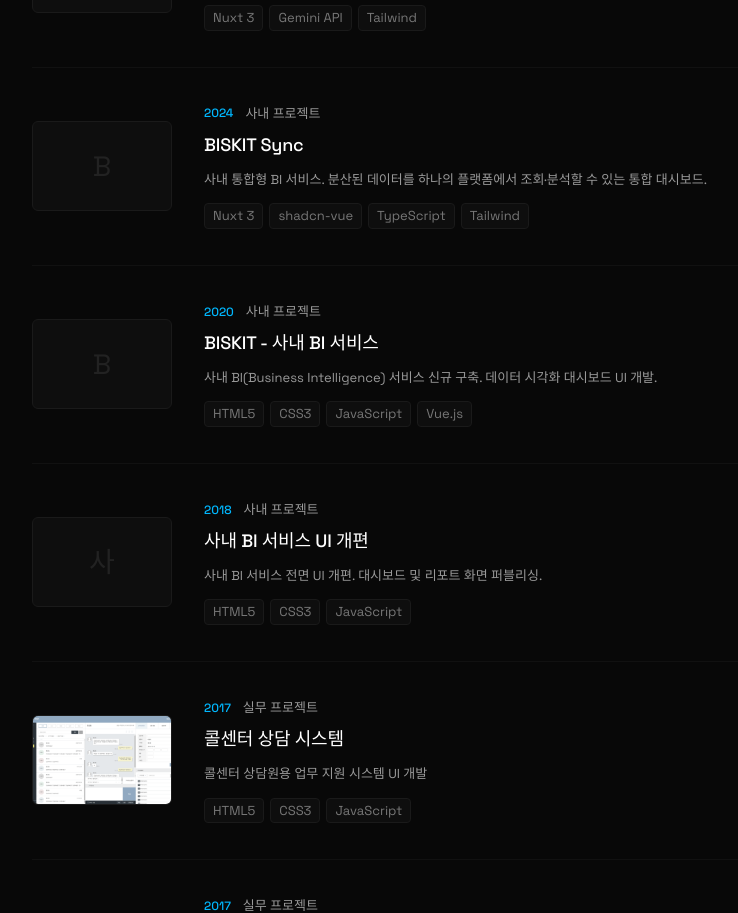
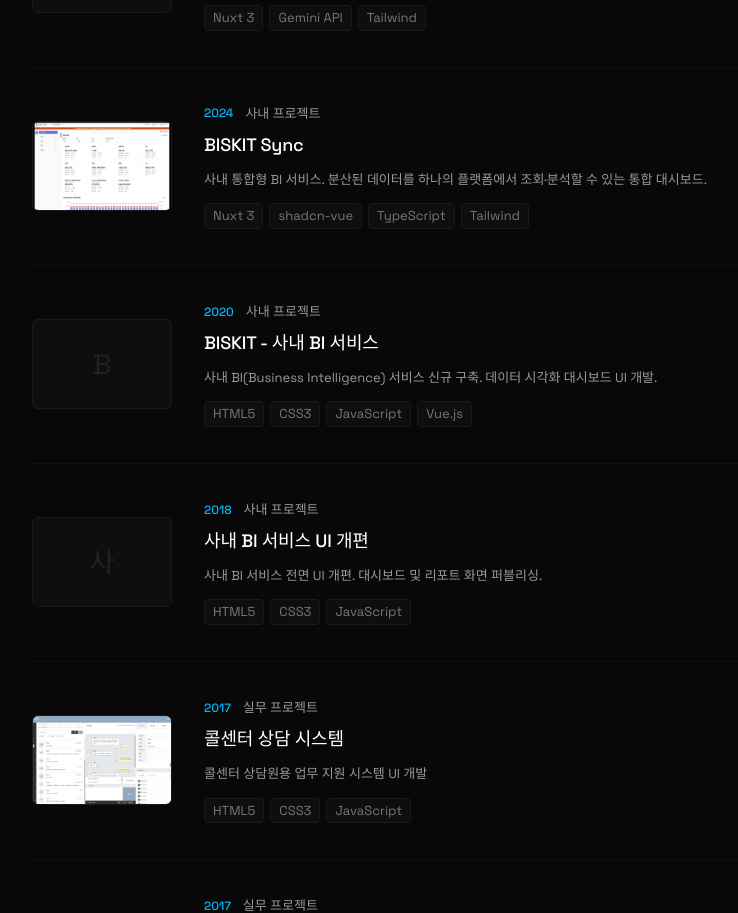
Before and after one commit to idisgh/portfolio, a Nuxt app: page /work in a window 1280 px wide. Shown: the part 1840-2753 px from the top of the page, without its empty margins (88-826 px from the left). Built offline with nearby package versions, Linux system fonts and the light colour scheme; a web font is replaced by a local one.

Commit message:
feat: add biskit sync thumbnail

```diff
--- a/app/data/portfolio.ts
+++ b/app/data/portfolio.ts
@@ -136,7 +136,7 @@ export const projects = [
     role: 'UI 기획 및 개발',
     tech: ['Nuxt 3', 'shadcn-vue', 'TypeScript', 'Tailwind'],
     desc: '사내 통합형 BI 서비스. 분산된 데이터를 하나의 플랫폼에서 조회·분석할 수 있는 통합 대시보드.',
-    thumb: null,
+    thumb: '/images/img_po_biskit_sync.jpg',
     link: null,
     isPrivate: false,
   },
```
Also changed, not shown: public/images/img_po_biskit_sync.jpg (added).
